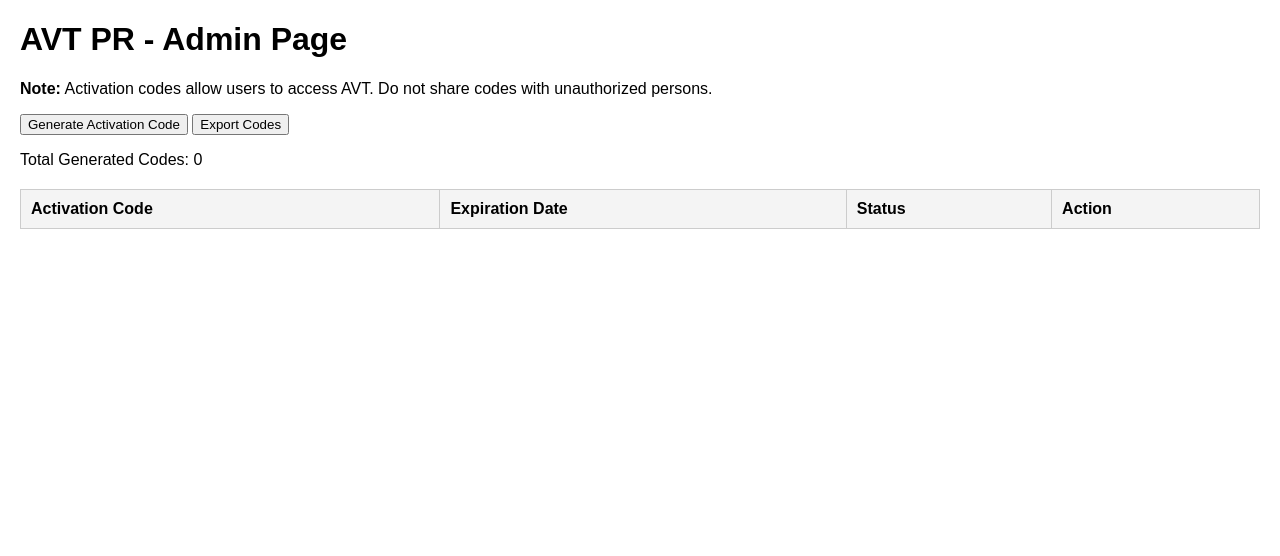
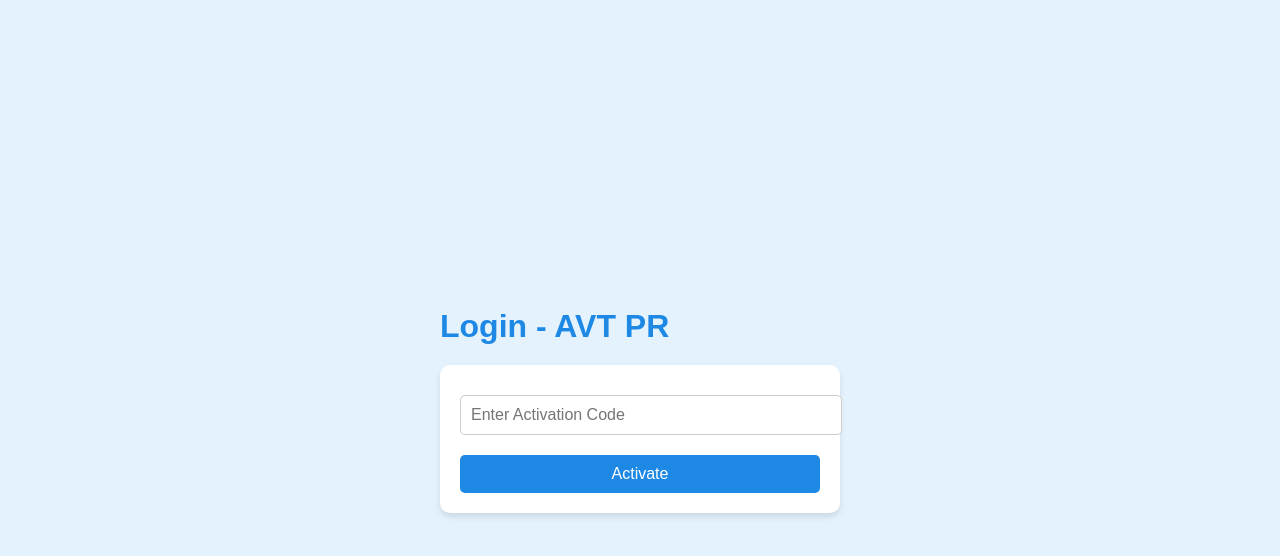
Before and after one commit to Aviator-droid/AVT-Admin, a plain HTML site: page admin.html in a window 1280 px wide. Drawn offline with Linux system fonts and the light colour scheme.

Commit message:
Update admin.html

```diff
--- a/admin.html
+++ b/admin.html
@@ -3,101 +3,94 @@
 <head>
   <meta charset="UTF-8">
   <meta name="viewport" content="width=device-width, initial-scale=1.0">
-    <title>AVT PR - Admin Page</title>
+  <title>Login Page - Activation</title>
   <style>
     body {
       font-family: Arial, sans-serif;
-            margin: 20px;
+      margin: 0;
+      padding: 0;
+      background: #e3f2fd;
+      color: #333;
+      display: flex;
+      justify-content: center;
+      align-items: center;
+      flex-direction: column;
+      min-height: 100vh;
     }
+
     h1 {
-            font-weight: bold;
+      color: #1e88e5;
+      margin-bottom: 20px;
+      font-size: 2rem;
     }
-        table {
+
+    form {
+      background: #ffffff;
+      padding: 20px;
+      border-radius: 10px;
+      box-shadow: 0 4px 6px rgba(0, 0, 0, 0.1);
+      max-width: 400px;
+      width: 90%;
+      text-align: center;
+    }
+
+    input {
       width: 100%;
-            border-collapse: collapse;
-            margin-top: 20px;
+      padding: 10px;
+      margin: 10px 0;
+      border: 1px solid #ccc;
+      border-radius: 5px;
+      font-size: 1rem;
     }
-        th, td {
-            border: 1px solid #ccc;
-            padding: 10px;
-            text-align: left;
+
+    button {
+      background-color: #1e88e5;
+      color: white;
+      border: none;
+      padding: 10px 20px;
+      cursor: pointer;
+      font-size: 1rem;
+      border-radius: 5px;
+      margin-top: 10px;
+      width: 100%;
     }
-        th {
-            background-color: #f4f4f4;
+
+    button:hover {
+      background-color: #1565c0;
     }
-        .alert {
-            color: red;
-            font-weight: bold;
+
+    .container {
+      width: 90%;
+      max-width: 400px;
     }
   </style>
 </head>
 <body>
-    <h1>AVT PR - Admin Page</h1>
-    <p><strong>Note:</strong> Activation codes allow users to access AVT. Do not share codes with unauthorized persons.</p>
-    <div>
-        <button onclick="generateCode()">Generate Activation Code</button>
-        <button onclick="exportCodes()">Export Codes</button>
+  <div class="container">
+    <h1>Login - AVT PR</h1>
+    <form onsubmit="event.preventDefault(); validateActivationCode(document.getElementById('activationCode').value);">
+      <input type="text" id="activationCode" placeholder="Enter Activation Code" required>
+      <button type="submit">Activate</button>
+    </form>
   </div>
-    <p>Total Generated Codes: <span id="total-codes">0</span></p>
-    <table>
-        <thead>
-            <tr>
-                <th>Activation Code</th>
-                <th>Expiration Date</th>
-                <th>Status</th>
-                <th>Action</th>
-            </tr>
-        </thead>
-        <tbody id="codes-table">
-        </tbody>
-    </table>
+  <script>
+    function validateActivationCode(inputCode) {
+      const activationCodes = JSON.parse(localStorage.getItem('activationCodes')) || [];
+      const codeIndex = activationCodes.findIndex(code => code.code === inputCode && !code.used);
 
-    <script>
-        const codes = [];
-
-        function generateCode() {
-            const code = `AVI-${Math.random().toString(36).substr(2, 3).toUpperCase()}-${Math.random().toString(36).substr(2, 3).toUpperCase()}-${Math.random().toString(36).substr(2, 3).toUpperCase()}`;
-            const expirationDate = new Date();
-            expirationDate.setDate(expirationDate.getDate() + 30); // Set expiration to 30 days from now
-
-            codes.push({ code, expiration: expirationDate.toISOString(), used: false });
-
-            alert(`Activation code generated: ${code}\n\nDo not share with anyone.`);
-            updateTable();
+      if (codeIndex !== -1) {
+        const code = activationCodes[codeIndex];
+        if (new Date(code.expirationDate) < Date.now()) {
+          alert('Activation code has expired.');
+        } else {
+          activationCodes[codeIndex].used = true;
+          localStorage.setItem('activationCodes', JSON.stringify(activationCodes));
+          alert('Activation successful! Redirecting...');
+          window.location.href = 'welcome.html';
         }
-
-        function updateTable() {
-            const tableBody = document.getElementById('codes-table');
-            tableBody.innerHTML = '';
-
-            codes.forEach((item, index) => {
-                const row = document.createElement('tr');
-                row.innerHTML = `
-                    <td>${item.code}</td>
-                    <td>${new Date(item.expiration).toLocaleDateString()}</td>
-                    <td>${item.used ? 'Used' : 'Available'}</td>
-                    <td>
-                        <button onclick="deactivateCode(${index})">Deactivate</button>
-                    </td>
-                `;
-                tableBody.appendChild(row);
-            });
-
-            document.getElementById('total-codes').textContent = codes.length;
+      } else {
+        alert('Invalid or already used activation code.');
       }
-
-        function deactivateCode(index) {
-            codes[index].used = true;
-            alert(`Code ${codes[index].code} has been deactivated.`);
-            updateTable();
-        }
-
-        function exportCodes() {
-            const blob = new Blob([JSON.stringify(codes)], { type: 'application/json' });
-            const link = document.createElement('a');
-            link.href = URL.createObjectURL(blob);
-            link.download = 'codes.json';
-            link.click();
     }
   </script>
 </body>
```
Lines whose indentation alone changed are shown as unchanged.
